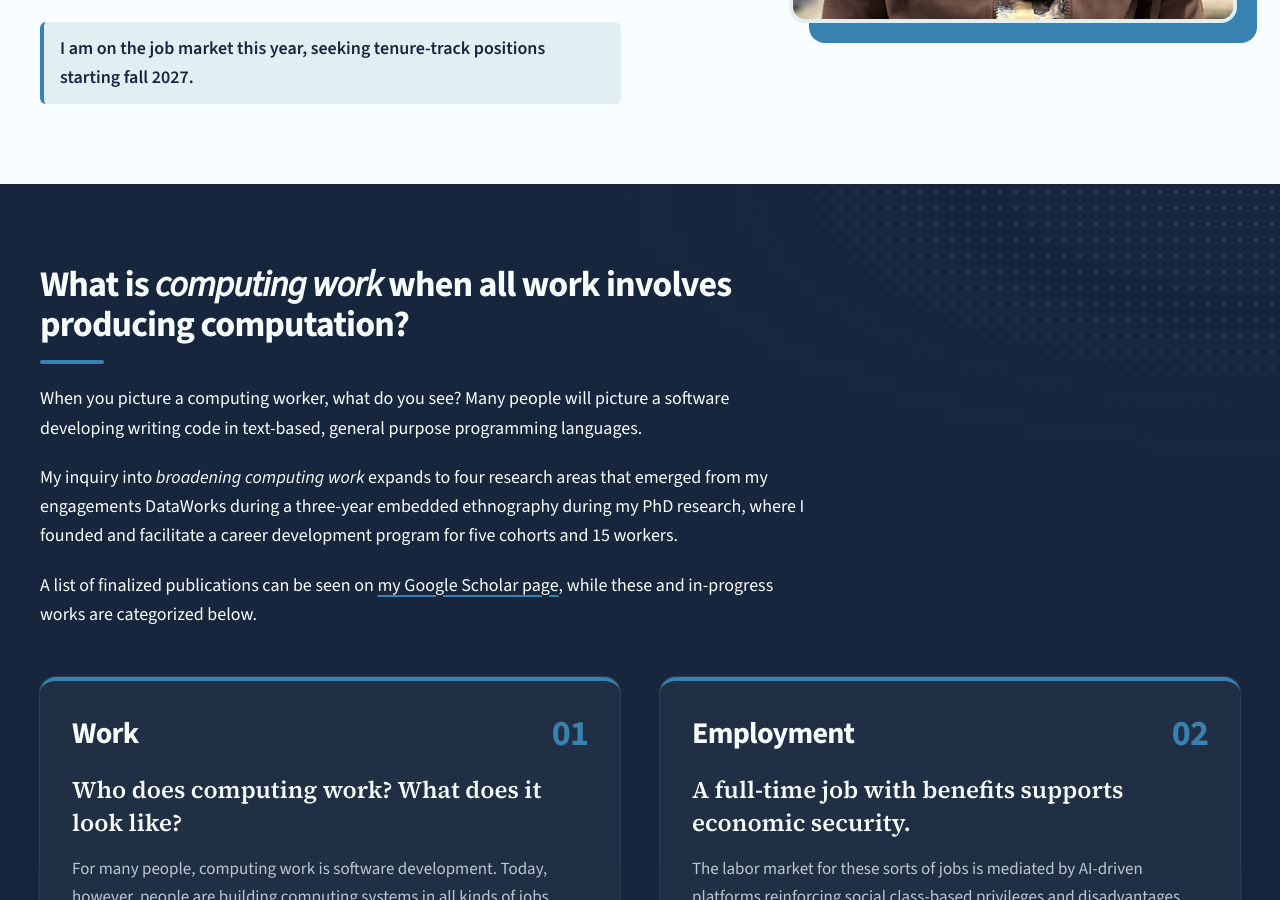
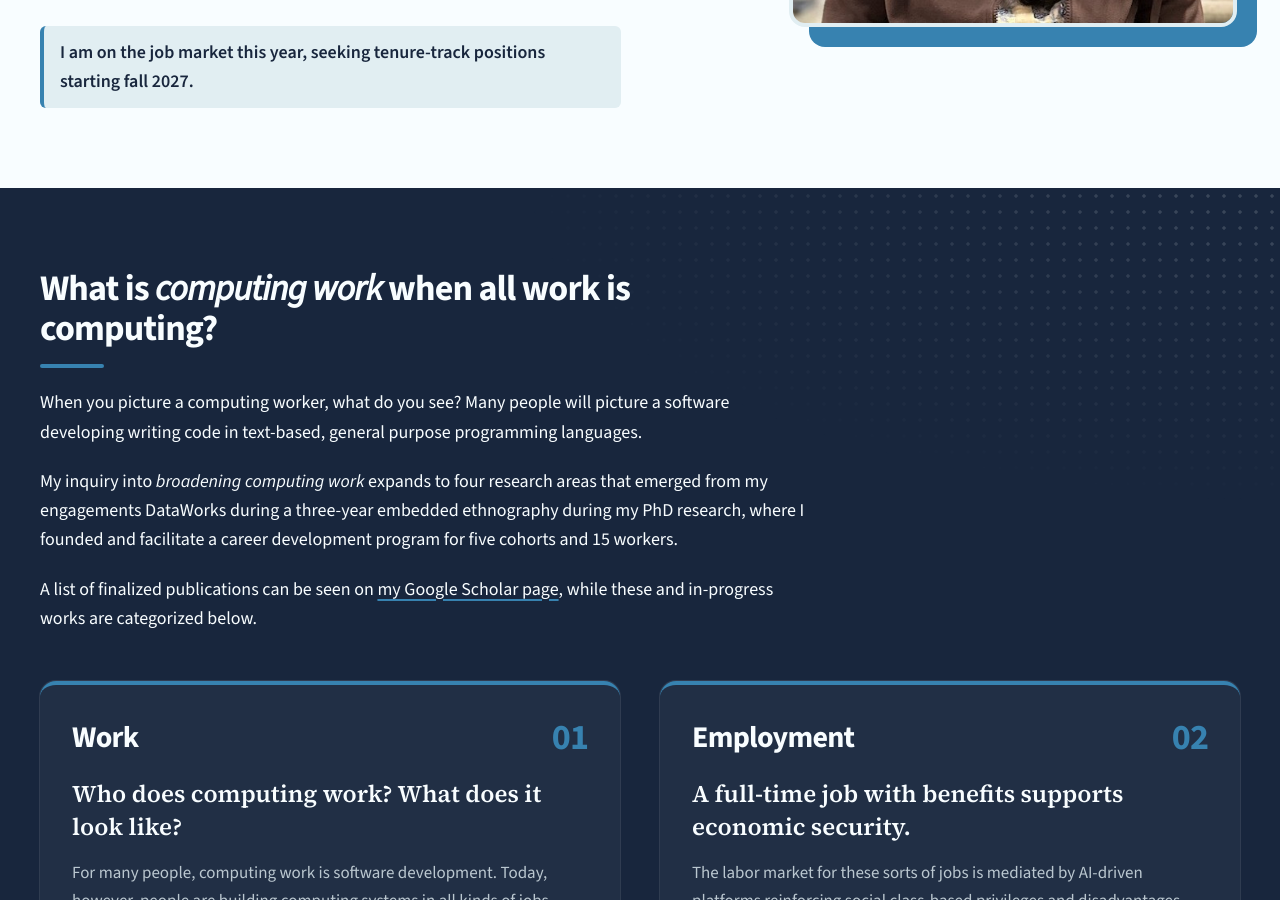
Before and after one commit to laras126/larakarki, a Jekyll site: the page built from index.html, in a window 1280 px wide and 900 px high, scrolled down 654 px. Built offline with Jekyll 4.4.1, drawn with Linux system fonts in a browser that asks for light colours.

Commit message:
add border

```diff
--- a/_layouts/default.html
+++ b/_layouts/default.html
@@ -1,7 +1,7 @@
 <!DOCTYPE html>
 <html lang="{{ site.lang | default: 'en-US' }}">
 {% include head.html %}
-<body class="bg-paper text-ink font-sans antialiased">
+<body class="border-t-4 border-accent bg-paper text-ink font-sans antialiased">
   <a href="#main" class="sr-only focus:not-sr-only focus:fixed focus:top-2 focus:left-2 focus:z-50 focus:rounded focus:bg-paper focus:px-4 focus:py-2">Skip to content</a>
   {% include header.html %}
   <main id="main">
--- a/index.html
+++ b/index.html
@@ -25,7 +25,8 @@ layout: default
   <div class="pattern-dots fade-from-tr absolute top-0 right-0 h-80 w-full text-paper/15 md:w-3/5" aria-hidden="true"></div>
   <div class="container-wide relative">
     <div class="max-w-3xl space-y-5 text-lg leading-relaxed">
-      <h2 class="heading-bar text-3xl font-bold tracking-tight md:text-4xl">What is <em>computing work</em> when all work involves producing computation?</h2>
+      <h2 class="heading-bar text-3xl font-bold tracking-tight md:text-4xl">What is <em>computing work</em> when all work is computing?</h2>
+
       <p>When you picture a computing worker, what do you see? Many people will picture a software developing writing code in text-based, general purpose programming languages.</p>
 
       <p>My inquiry into <em>broadening computing work</em> expands to four research areas that emerged from my engagements DataWorks during a three-year embedded ethnography during my PhD research, where I founded and facilitate a career development program for five cohorts and 15 workers.</p>
```
